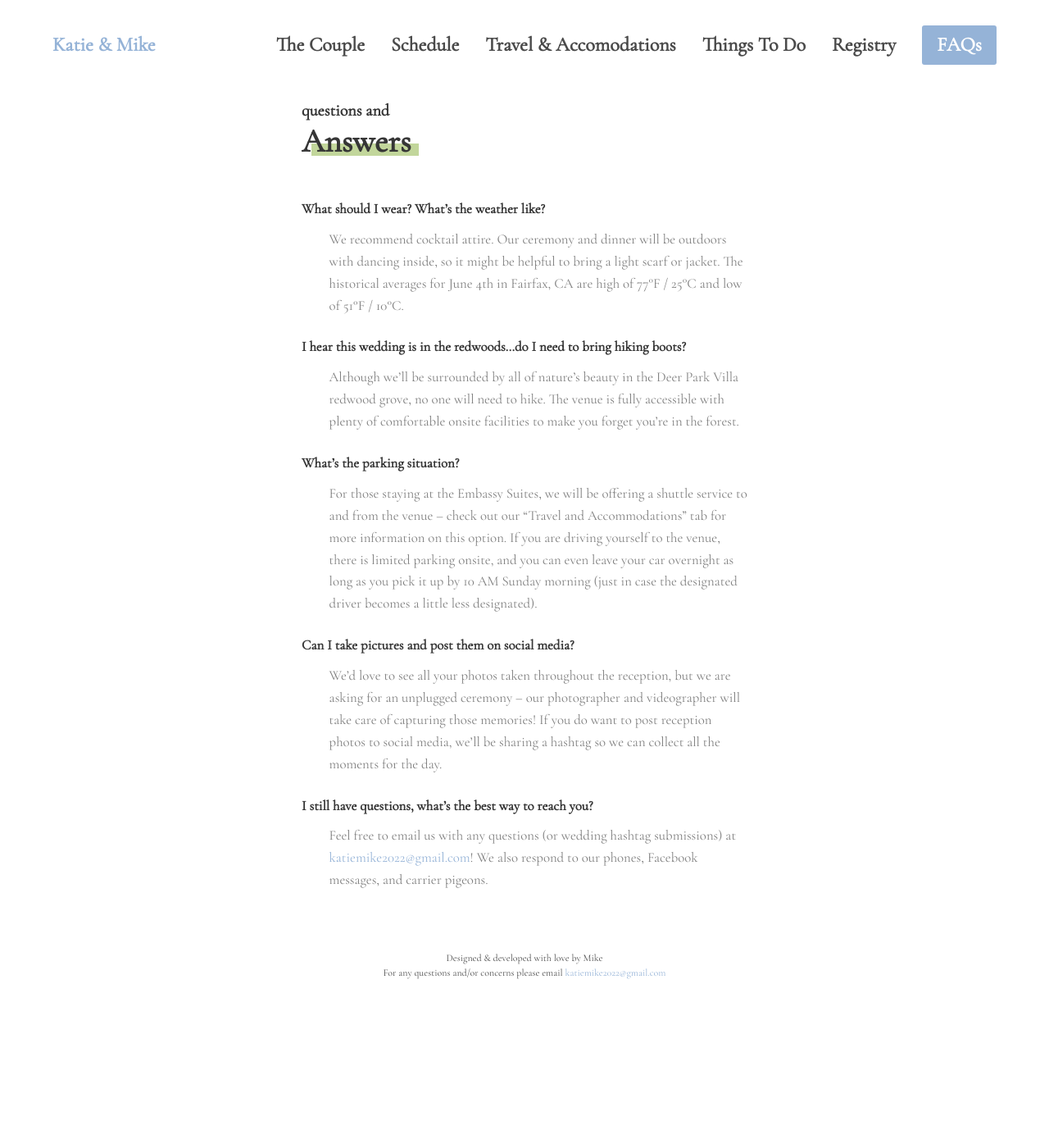
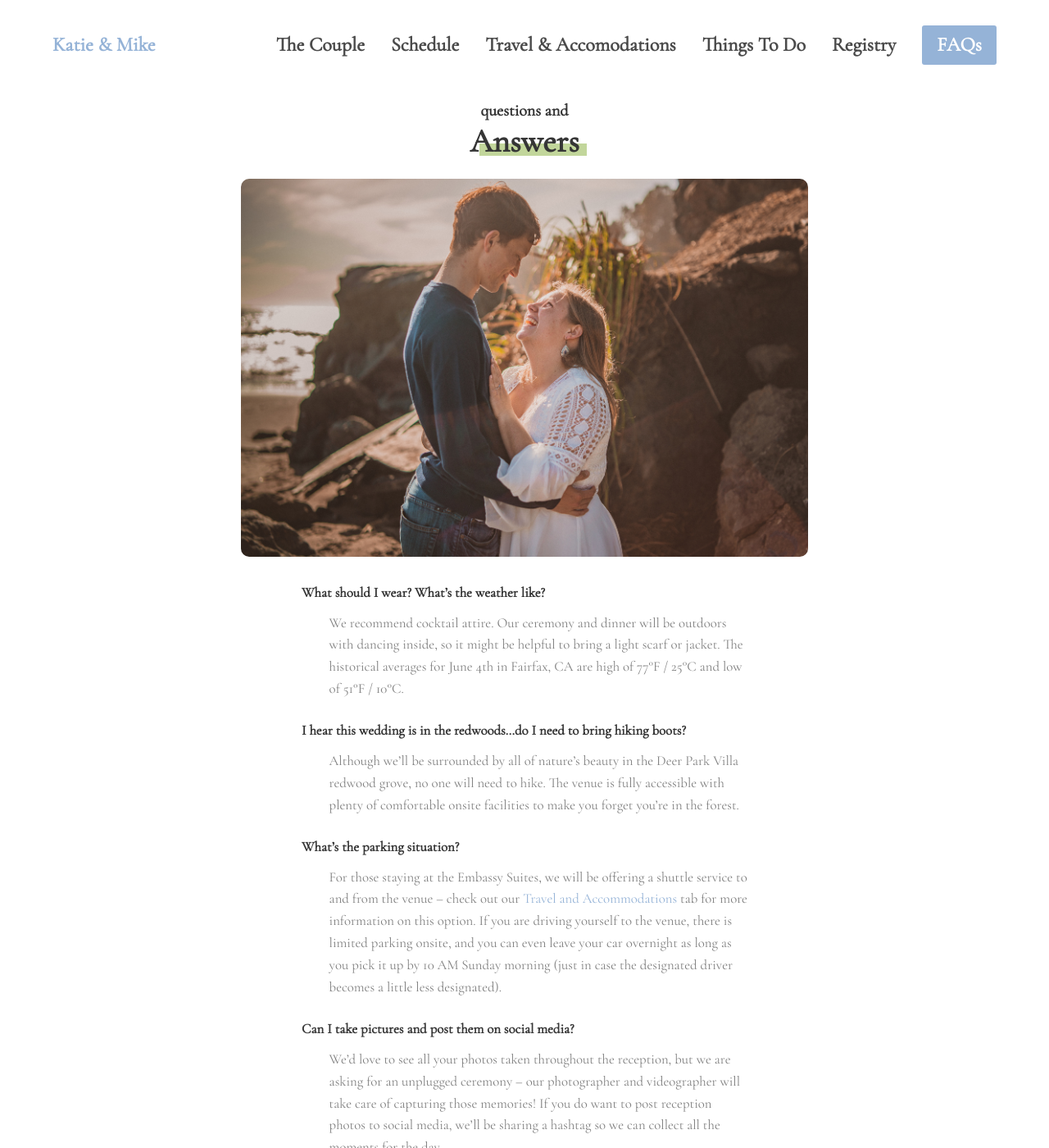
Before and after one commit to mjd3/wedding-website, a Jekyll site: the page built from _pages/faq.md, in a window 1280 px wide and 1400 px high. Shown: the whole window at 82% size. Built offline with Jekyll 4.4.1, drawn with Linux system fonts in a browser that asks for light colours.

Commit message:
add photo, fix spacing and other minor changes

```diff
--- a/_layouts/faq.html
+++ b/_layouts/faq.html
@@ -86,24 +86,34 @@
     <br class="is-hidden-touch">
     <div class="container">
       <div class="columns">
-        <div id="faq" class="column is-6 is-offset-3">
+        <div id="faq" class="column is-12 is-hidden-tablet">
           <br class="is-hidden-mobile">
           <strong class="upper-subtitle">questions and</strong>
           <h1 class="is-size-2">
             <strong class="rsvp-label">Answers</strong>
           </h1>
-          </br>
-          </br>
-          <!-- <strong class="faq-questions">Do we know there’s a pandemic?</strong>
-          </br>
-          <p class="faq-text">
-            Your health and safety are our top priority and we are definitely monitoring the situation.
-            At present, we are hoping to be able to move forward as planned in June, but as we have a better
-            understanding of what conditions and regulations might look like we will keep you posted if
-            there are any changes! You’ll know as soon as we do and we recommend checking this site
-            for any updates. </p>
-          </br> -->
+        </div>
+        <div id="faq" class="column is-12 is-hidden-mobile">
+          <center>
+            <br class="is-hidden-mobile">
+            <strong class="upper-subtitle">questions and</strong>
+            <h1 class="is-size-2">
+              <strong class="rsvp-label">Answers</strong>
+            </h1>
+          </center>
+        </div>
+      </div>
 
+      <div class="is-hidden-mobile">
+        <center><img class="proposal-image" src="/assets/images/laughing_beach_crop.jpg" alt="laughing beach" width="60%"></center>
+      </div>
+      <div class="is-hidden-tablet">
+        <img class="proposal-image" src="/assets/images/laughing_beach_crop.jpg" alt="laughing beach" width="100%">
+      </div>
+      <br>
+
+      <div class="columns">
+        <div id="faq" class="column is-6 is-offset-3">
           <strong class="faq-questions">What should I wear? What’s the weather like?</strong>
           </br>
           <p class="faq-text">
@@ -128,7 +138,7 @@
           </br>
           <p class="faq-text">
             For those staying at the Embassy Suites, we will be offering a shuttle service to and from the venue
-            – check out our “Travel and Accommodations” tab for more information on this option. If you are driving
+            – check out our <a href="travel.html">Travel and Accommodations</a> tab for more information on this option. If you are driving
             yourself to the venue, there is limited parking onsite, and you can even leave your car overnight as long as you
             pick it up by 10 AM Sunday morning (just in case the designated driver becomes a
             little less designated).
--- a/_layouts/travel.html
+++ b/_layouts/travel.html
@@ -107,8 +107,8 @@
           </br>
           If arriving by air, fly into San Francisco International Airport (SFO) or Oakland International Airport (OAK) - Fairfax is about
           a 1 hour drive from SFO and a 45 minute drive from OAK.
-          <br>
-          <br>
+          <br class="is-hidden-mobile">
+          <br class="is-hidden-mobile">
         </div>
       </div>
       <div id="travel-4" class="column is-5">
--- a/assets/js/quiz.js
+++ b/assets/js/quiz.js
@@ -39,10 +39,10 @@ $(document).ready(function () {
                     var result = $(`<div id='question' class='field is-size-4'><strong class='has-text-success'>You got ${right}/${questions.length} right.</strong></br><div class='is-size-5'> Pretty good! You must be quite close to Katie and Mike. Scroll down for the full story!</div></div>`).hide();
                 }
                 else if (right < questions.length - 1 && right >= 2){
-                    var result = $(`<div id='question' class='field is-size-4'><strong class='orange'>You got ${right}/${questions.length} right.</strong></br><div class='is-size-5'> You've got some work to do! Scroll down and read up...</div></div>`).hide();
+                    var result = $(`<div id='question' class='field is-size-4'><strong class='orange'>You got ${right}/${questions.length} right.</strong></br><div class='is-size-5'> You got a few right! Scroll down to get the details!</div></div>`).hide();
                 }
                 else {
-                    var result = $(`<div id='question' class='field is-size-4'><strong class='has-text-danger'>You got ${right}/${questions.length} right.</strong></br><div class='is-size-5'> Looks like we have a lot to catch up on! Scroll down and take notes...</div></div>`).hide();
+                    var result = $(`<div id='question' class='field is-size-4'><strong class='has-text-danger'>You got ${right}/${questions.length} right.</strong></br><div class='is-size-5'> Looks like we have a few stories to catch up on! :) Scroll down to get the full story!</div></div>`).hide();
                 }
                 $('#couple-20').replaceWith('<div id="couple-20" class="column is-4 is-offset-1"><p class="title is-2 "><span class="rsvp-label">Your Results</span></p></div>');
                 $('#question').replaceWith(result);
```
Also changed, not shown: _layouts/couple.html (+13 -21 lines), Gemfile.lock, assets/images/laughing_beach_crop.jpg (added).
